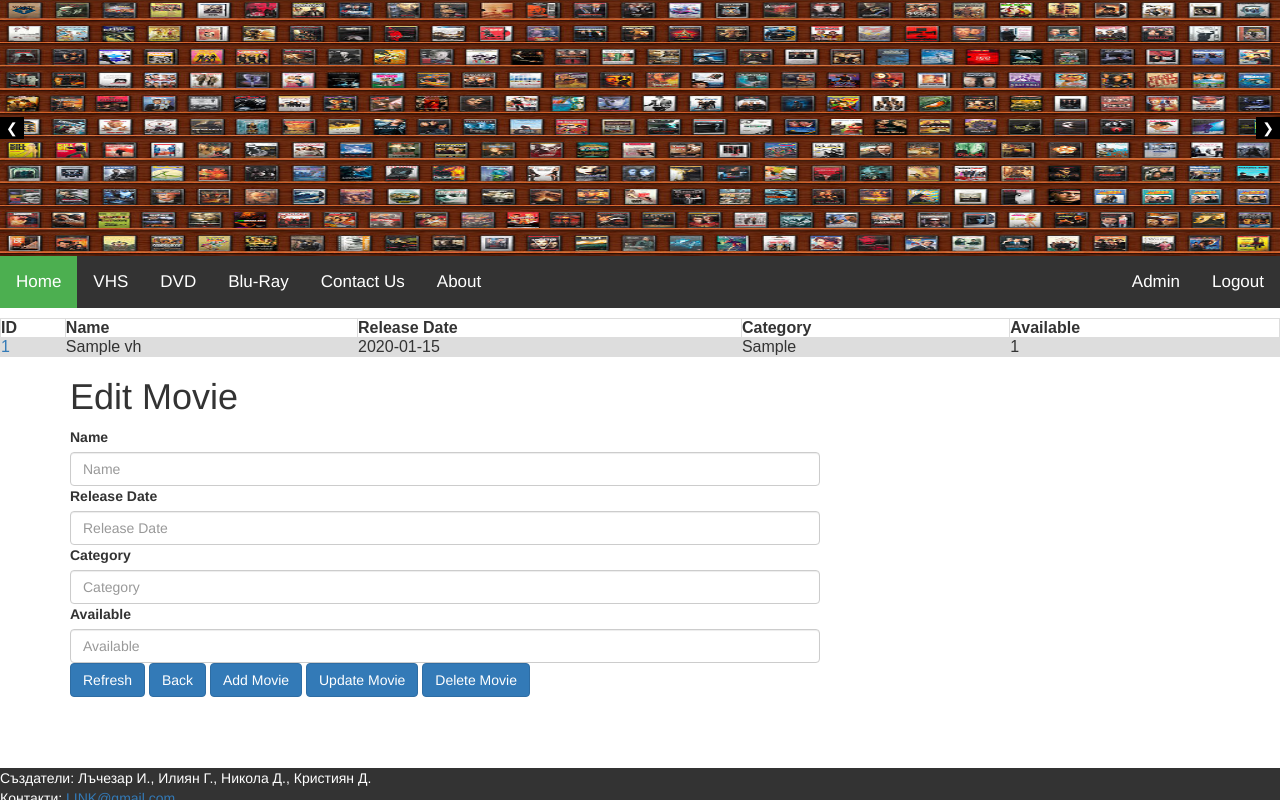
After one commit to forexam12251/website, a PHP site: page /Admin/edit_movie_vhs.php in a window 1280 px wide. The commit adds this page. Run offline with PHP 8.4, Linux system fonts and the light colour scheme; tables that the repository leaves empty hold one stand-in row (values such as "Sample post").

Commit message:
Add files via upload

```diff
--- /dev/null
+++ b/Admin/edit_movie_vhs.php
@@ -0,0 +1,172 @@
+<?php
+echo "<link rel='stylesheet' type='text/css' href='../CSS/home_css.css' />";
+session_start();
+include_once("../footer.php");
+require ("../db_connection.php");
+include_once ("profile_admin.php");
+$query = "SELECT * FROM `vhs`";
+$result = mysqli_query($conn, $query);
+?>
+<style>
+table {
+  font-family: arial, sans-serif;
+  border-collapse: collapse;
+  width: 100%;
+}
+
+td, th {
+  border: 1px solid #dddddd;
+  text-align: left;
+  padding: 8px;
+}
+
+tr:nth-child(even) {
+  background-color: #dddddd;
+}
+</style>
+<table id="myTable">
+<?php
+		echo "<tr>";
+		echo "<th>"."ID"."</th>";
+		echo "<th>".'Name'."</th>";
+		echo "<th>".'Release Date'."</th>";
+		echo "<th>".'Category'."</th>";
+		echo "<th>".'Available'."</th>";
+		echo "</tr>";
+	if(!isset($_GET['id'])){
+		while ($row = mysqli_fetch_array($result)){
+		//$editUser=$row['username'];
+			echo "<tr>";
+			echo "<td><a href='edit_movie_vhs.php?id=".$row["id"]."'>".$row["id"]."</a></td>";
+			echo "<td>".$row["name"]."</td>";
+			echo "<td>".$row["release_date"]."</td>";
+			echo "<td>".$row["category"]."</td>";
+			echo "<td>".$row["available"]."</td>";
+			echo "</tr>";
+			}
+	}
+	else{
+		$query="SELECT * FROM `vhs` WHERE `id`= {$_GET['id']}";
+		$result=mysqli_query($conn,$query);
+		$row = mysqli_fetch_assoc($result);
+
+		$num = $_GET['id'];
+
+		echo "<tr>";
+		echo "<td><a href='edit_movie_vhs.php?id=".$row["id"]."'>".$row["id"]."</a></td>";
+		echo "<td>".$row["name"]."</td>";
+		echo "<td>".$row["release_date"]."</td>";
+		echo "<td>".$row["category"]."</td>";
+		echo "<td>".$row["available"]."</td>";
+		echo "</tr>";
+		//if ($result == true){
+
+
+		if(isset($_POST['submit'])){
+
+			$newname = $_POST['name'];
+			$newdate = $_POST['release_date'];
+			$newcategory = $_POST['category'];
+			$newavailable = $_POST['available'];
+			$update = "UPDATE `vhs`
+					SET `name` = '$newname',
+					`release_date` = '$newdate',
+					`category` = '$newcategory',
+					`available` = '$newavailable'
+					WHERE `id`={$num}";
+			$done_update = mysqli_query($conn,$update);
+			if(isset($_POST['submit'])){
+				if($done_update == true){
+					echo "<script type='text/javascript'>alert('Movie Edited!'); Location.href='edit_movie_vhs.php?id={$num}'</script>";
+					//header("Location: edit_user.php?id={$num}");
+					}
+				else{
+					echo "<script type='text/javascript'>alert('Movie not Edited!')</script>";
+				}
+		}
+
+
+
+
+
+
+		if(isset($_POST['delete'])){
+			$delete = "DELETE FROM `vhs` WHERE `id`= {$num}";
+			$done_delete = mysqli_query($conn,$delete);
+			if(isset($done_delete)){
+			echo "<script type='text/javascript'>alert('Movie Deleted!'); location.href='edit_movie_vhs.php';</script>";
+			}
+			else{
+			echo "<script type='text/javascript'>alert('Movie not Deleted!')</script>";
+			}
+		}
+
+
+	}
+}
+?>
+</table>
+<link rel="stylesheet" href="https://maxcdn.bootstrapcdn.com/bootstrap/3.3.7/css/bootstrap.min.css"
+integrity="sha384-BVYiiSIFeK1dGmJRAkycuHAHRg32OmUcww7on3RYdg4Va+PmSTsz/K68vbdEjh4u"
+crossorigin="anonymous">
+<style>
+
+#loading-img{
+display:none;
+}
+
+.response_msg{
+margin-top:10px;
+font-size:13px;
+background:#E5D669;
+color:#ffffff;
+width:250px;
+padding:3px;
+display:none;
+}
+
+</style>
+<div class="container">
+<div class="row">
+
+<div class="col-md-8">
+	<h1>Edit Movie</h1>
+	<form name="contact-form" method="post" id="contact-form">
+		<div>
+		<label for="name">Name</label>
+		<input type="text" class="form-control" name="name" placeholder="Name">
+		</div>
+		<div>
+		<label for="release_date">Release Date</label>
+		<input type="text" class="form-control" name="release_date" placeholder="Release Date">
+		</div>
+		<div >
+		<label for="category">Category</label>
+		<input type="text" class="form-control" name="category" placeholder="Category">
+		</div>
+		<div >
+		<label for="available">Available</label>
+		<input type="text" class="form-control" name="available" placeholder="Available">
+		</div>
+		<a href="edit_movie_vhs.php">
+		<input type="button" class="btn btn-primary" value="Refresh"/>
+		</a>
+		<a href="admin.php">
+		<input type="button" class="btn btn-primary" value="Back"/>
+		</a>
+		<a href="add_movie.php">
+		<input type="button" class="btn btn-primary" value="Add Movie"/>
+		</a>
+		<a>
+		<button type="submit" class="btn btn-primary" name="submit" value="Edit user">Update Movie</button>
+		</a>
+		<a href="edit_movie_vhs.php">
+		<input type="submit" class="btn btn-primary" name="delete" value="Delete Movie"/>
+		</a>
+	</form>
+<br>
+<form method="post">
+
+</form>
+</body>
+</html>
--- a/Admin/edit_user.php
+++ b/Admin/edit_user.php
@@ -118,8 +118,8 @@ tr:nth-child(even) {
 			$done_update = mysqli_query($conn,$update);
 			if(isset($_POST['submit'])){
 				if($done_update == true){
-					echo "<script type='text/javascript'>alert('User Edited!');</script>";
-					header("Location: edit_user.php?id={$num}");
+					echo "<script type='text/javascript'>alert('User Edited!'); Location.href='edit_user.php?id={$num}'</script>";
+					//header("Location: edit_user.php?id={$num}");
 					}
 				else{
 					echo "<script type='text/javascript'>alert('User not Edited!')</script>";
```
Also changed, not shown: Admin/edit_movie.php (added, +100 -0 lines).
